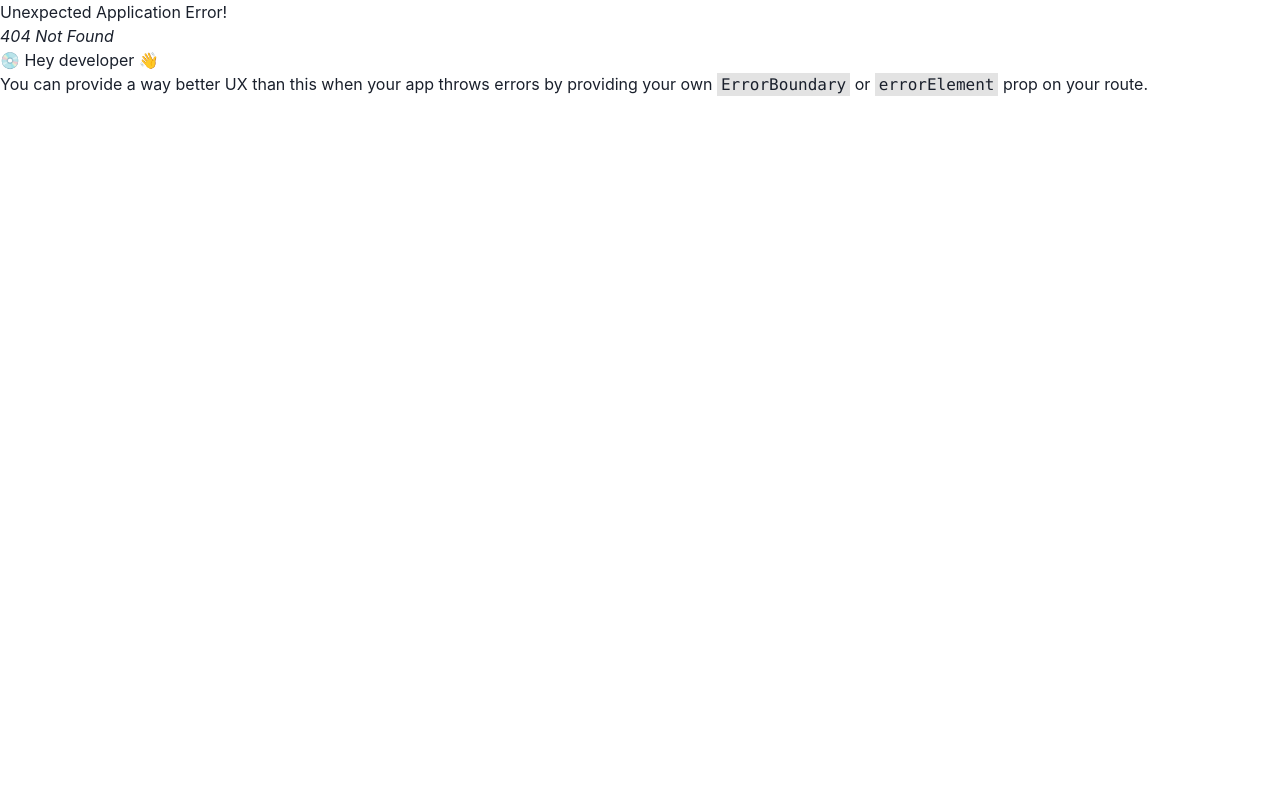
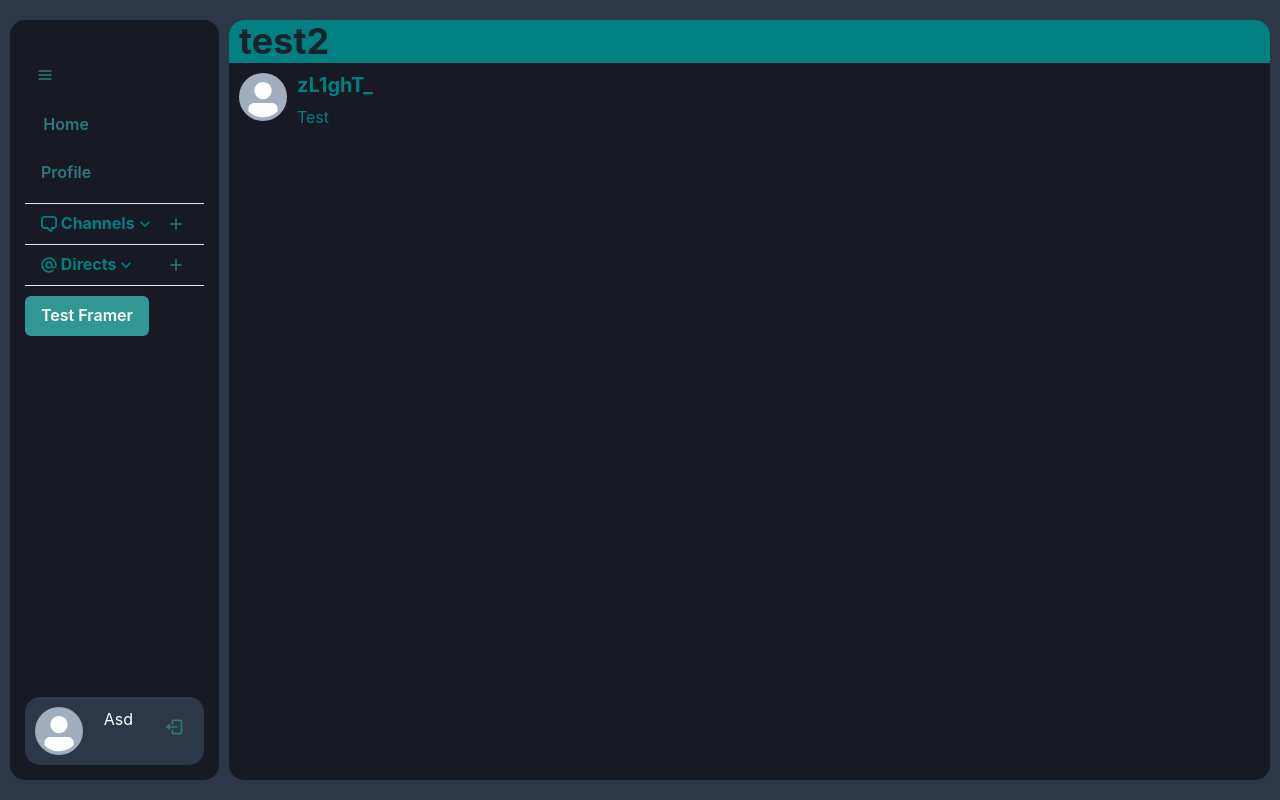
Before and after one commit to AleRosmo/yalk-frontend, a React (Create React App) app: page /chat/2 in a window 1280 px wide. Before the commit this address had no page. Built offline with nearby package versions, Linux system fonts and the light colour scheme; data requests are answered from the project's data file.

Commit message:
Split in props

```diff
--- /dev/null
+++ b/data/db.json
@@ -0,0 +1,36 @@
+{
+  "channels": [
+    {
+      "id": 1,
+      "name": "test"
+    },
+    {
+      "id": 2,
+      "name": "altrotest"
+    }
+  ],
+  "directs": [
+    {
+      "id": 3,
+      "name": "shurizzle"
+    },
+    {
+      "id": 4,
+      "name": "zL1ghT_"
+    }
+  ],
+  "chat": [
+    {
+      "id": 1,
+      "type": "channel_pub",
+      "name": "test",
+      "messages": [{ "id": 1, "username": "shurizzle", "text": "Prova" }]
+    },
+    {
+      "id": 2,
+      "type": "channel_pub",
+      "name": "test2",
+      "messages": [{ "id": 1, "username": "zL1ghT_", "text": "Test" }]
+    }
+  ]
+}
--- a/src/App.jsx
+++ b/src/App.jsx
@@ -1,9 +1,8 @@
 import { RouterProvider, createBrowserRouter } from 'react-router-dom';
 // `@chakra-ui/theme` is a part of the base install with `@chakra-ui/react`
 import RootLayout from './layouts/RootLayout';
+import Chat, { ChatLoader } from './pages/Chat';
 import Home from './pages/Home';
-
-
 
 const router = createBrowserRouter([
   {
@@ -15,6 +14,11 @@ const router = createBrowserRouter([
         element: <Home />,
         loader: null,
       },
+      {
+        path: '/chat/:id',
+        element: <Chat />,
+        loader: ChatLoader,
+      },
     ],
   },
 ]);
--- /dev/null
+++ b/src/components/Sidebar/ChatList.jsx
@@ -0,0 +1,49 @@
+import { AddIcon, AtSignIcon, ChatIcon } from '@chakra-ui/icons';
+import {
+  AccordionButton,
+  AccordionIcon,
+  AccordionItem,
+  AccordionPanel,
+  Box,
+  Heading,
+  IconButton,
+} from '@chakra-ui/react';
+import { NavLink } from 'react-router-dom';
+import { ChatListButton } from './ChatListButton';
+
+export const ChatList = ({ type, chats }) => (
+  <AccordionItem>
+    <Heading as={'h2'}>
+      <AccordionButton>
+        <Box as="span" flex="1" textAlign="left">
+          <Heading as={'h2'} size={'sm'}>
+            {type === 'channels' ? (
+              <>
+                <ChatIcon /> {'Channels'}
+              </>
+            ) : (
+              <>
+                <AtSignIcon /> {'Directs'}
+              </>
+            )}
+            <AccordionIcon />
+          </Heading>
+        </Box>
+        <IconButton
+          as={'span'}
+          size={'xs'}
+          icon={<AddIcon />}
+          onClick={e => e.stopPropagation()}
+        />
+      </AccordionButton>
+    </Heading>
+    <AccordionPanel pb={4}>
+      {chats.map(chat => (
+        <NavLink to={`/chat/${chat.id}`} key={chat.id}>
+        {/* {({isActive, isPending})} */}
+          <ChatListButton name={chat.name} type={type} />
+        </NavLink>
+      ))}
+    </AccordionPanel>
+  </AccordionItem>
+);
--- /dev/null
+++ b/src/components/Sidebar/ChatListButton.jsx
@@ -0,0 +1,28 @@
+import { Avatar, Button, Flex, IconButton, Text } from '@chakra-ui/react';
+import { FaHashtag } from 'react-icons/fa';
+
+export function ChatListButton({ id, name, type }) {
+  return (
+    <IconButton
+      variant="ghost"
+      w={'full'}
+      justifyContent={'flex-start'}
+      // key={id}
+      icon={
+        type === 'channels' ? (
+          <Flex key={id} gap={'8px'} align={'center'}>
+            <FaHashtag />
+            <Text>{name}</Text>
+          </Flex>
+        ) : (
+          <Flex key={id} gap={'8px'} align={'center'}>
+            <Avatar maxW={'32px'} maxH={'32px'} />
+            <Text>{name}</Text>
+          </Flex>
+        )
+      }
+    >
+      {name}
+    </IconButton>
+  );
+}
--- a/src/components/Sidebar/Sidebar.jsx
+++ b/src/components/Sidebar/Sidebar.jsx
@@ -1,14 +1,8 @@
-import { AddIcon, AtSignIcon, ChatIcon, HamburgerIcon } from '@chakra-ui/icons';
+import { HamburgerIcon } from '@chakra-ui/icons';
 import {
   Accordion,
-  AccordionButton,
-  AccordionIcon,
-  AccordionItem,
-  AccordionPanel,
-  Box,
   Button,
   Flex,
-  Heading,
   IconButton,
   Spacer,
   VStack,
@@ -17,6 +11,7 @@ import { isValidMotionProp, motion } from 'framer-motion';
 import { useState } from 'react';
 import { useToggle } from '../../hooks/useToggle';
 import ProfileRow from '../ProfileRow/ProfileRow';
+import { ChatList } from './ChatList';
 
 export const Sidebar = () => {
   const [isSmall, toggleOpen] = useToggle();
@@ -78,6 +73,16 @@ export const Sidebar = () => {
           />
 
           {/* Dms */}
+          <ChatList
+            type="directs"
+            chats={[
+              {
+                id: 3,
+                name: 'shurizzle',
+              },
+              { id: 4, name: 'zL1ghT_' },
+            ]}
+          />
         </Accordion>
 
         <Button
@@ -101,48 +106,3 @@ export const Sidebar = () => {
 };
 
 export default Sidebar;
-
-const ChatList = ({ type, chats }) => (
-  <AccordionItem>
-    <Heading as={'h2'}>
-      <AccordionButton>
-        <Box as="span" flex="1" textAlign="left">
-          <Heading as={'h2'} size={'sm'}>
-            {type === 'channels' ? (
-              <>
-                <ChatIcon /> {'Channels'}
-              </>
-            ) : (
-              <>
-                <AtSignIcon /> {'Directs'}
-              </>
-            )}
-            <AccordionIcon />
-          </Heading>
-        </Box>
-        <IconButton
-          as={'span'}
-          size={'xs'}
-          icon={<AddIcon />}
-          onClick={e => e.stopPropagation()}
-        />
-      </AccordionButton>
-    </Heading>
-    <AccordionPanel pb={4}>
-      {chats.map((chat, i) => (
-        <ChatListButton key={chat.id} name={chat.name} type={type} />
-      ))}
-      {/* <Button variant="ghost" w={'full'}>
-          Test2
-        </Button> */}
-    </AccordionPanel>
-  </AccordionItem>
-);
-
-function ChatListButton({ key, name, type }) {
-  return (
-    <Button variant="ghost" w={'full'} justifyContent={'flex-start'} key={key}>
-      {name}
-    </Button>
-  );
-}
--- a/src/layouts/RootLayout.jsx
+++ b/src/layouts/RootLayout.jsx
@@ -1,9 +1,32 @@
 import { Flex } from '@chakra-ui/react';
 import { LayoutGroup, motion } from 'framer-motion';
+import { useState } from 'react';
 import { Outlet } from 'react-router-dom';
 import Sidebar from '../components/Sidebar';
 
+// const Profile = {
+//   Id,
+//   Username,
+//   DisplayedName,
+//   AvatarUrl,
+//   LastOffline,
+//   LastOnline,
+//   IsAdmin,
+// };
+
+// const Chat = {
+//   Id,
+//   Type,
+//   Name,
+//   Created,
+//   Members,
+//   IsPublic, // ? Possibly merge with "type"
+//   Messages,
+// };
+
 function RootLayout() {
+  const [selectedChat, setSelectedChat] = useState();
+
   return (
     <Flex
       bg={'gray.700'}
--- /dev/null
+++ b/src/pages/Chat.jsx
@@ -0,0 +1,37 @@
+import React from 'react';
+
+import { Flex, Heading } from '@chakra-ui/react';
+import { useLoaderData, useParams } from 'react-router-dom';
+import { MessageRow } from '../components/MessageRow/MessageRow';
+
+export default function Chat() {
+  const { id } = useParams();
+  const chat = useLoaderData();
+
+  return (
+    <>
+      <Flex bg={'teal'} w={'full'} px="10px" borderTopRadius={'15px'}>
+        <Heading color={'gray.800'}>{chat.name}</Heading>
+      </Flex>
+      {chat.messages.map(message => (
+        <MessageRow
+          key={message.id}
+          username={message.username}
+          message={message.text}
+        />
+      ))}
+    </>
+  );
+}
+
+export const ChatLoader = async ({ params }) => {
+  const { id } = params;
+
+  const response = await fetch(`http://localhost:4000/chat/${id}`);
+
+  if (!response.ok) {
+    throw Error('Could not find chat id');
+  }
+
+  return response.json();
+};
--- a/src/pages/Home.jsx
+++ b/src/pages/Home.jsx
@@ -4,6 +4,7 @@ import { MessageRow } from '../components/MessageRow/MessageRow';
 import { useAxiosFetch } from '../hooks/useAxiosFetch';
 import { useFetch } from '../hooks/useFetch';
 import { useRenderCount } from '../hooks/useRenderCount';
+// import { ChatBox } from '../layouts/ChatBox';
 
 function Home() {
   const [data, isError, isPending] = useAxiosFetch(
@@ -19,13 +20,7 @@ function Home() {
   }, [data, isError, isPending]);
 
   return (
-    <>
-      <Flex bg={'teal'} w={'full'} px="10px" borderTopRadius={'15px'}>
-        <Heading color={'gray.800'}># Chat Title</Heading>
-      </Flex>
-      <MessageRow username={'Alice'} message={'Message Text'} />
-      <MessageRow username={'Bob'} message={'Another message'} />
-    </>
+    <Text>Palle</Text>
   );
 }
 
```
Also changed, not shown: data/channels.json (deleted, +0 -12 lines), src/components/MessageRow/MessageRow.jsx (+3 -10 lines).
